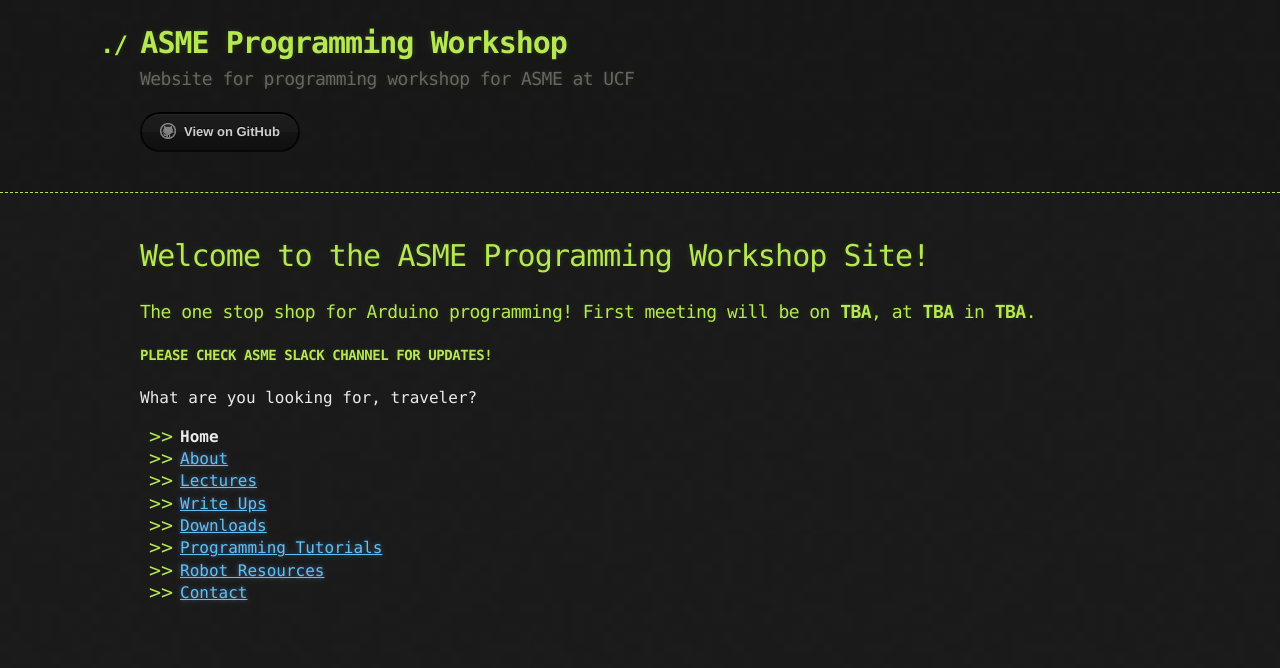
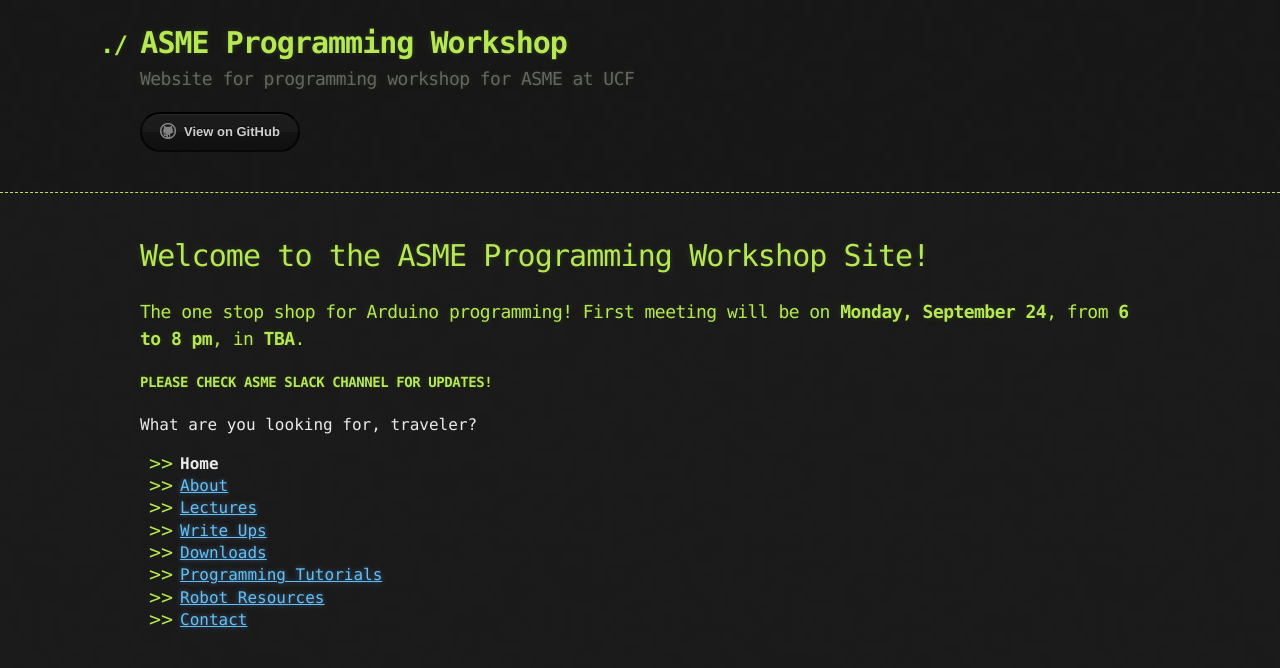
Before and after one commit to brandons209/workshop, a Jekyll site: the page built from index.md, in a window 1280 px wide. Shown: the top 668 px of the page. Built offline with Jekyll 4.4.1, drawn with Linux system fonts in a browser that asks for light colours; our own code applies the rules of GitHub Pages for plain Markdown files.

Commit message:
small changes, meeting time update

```diff
--- a/index.md
+++ b/index.md
@@ -4,7 +4,7 @@
 
 #  Welcome to the ASME Programming Workshop Site!
 
-### The one stop shop for Arduino programming! First meeting will be on **TBA**, at **TBA** in **TBA**.
+### The one stop shop for Arduino programming! First meeting will be on **Monday, September 24**, from **6 to 8 pm**, in **TBA**.
 #### **PLEASE CHECK ASME SLACK CHANNEL FOR UPDATES!**
 What are you looking for, traveler?
 * **Home**
```
Also changed, not shown: pages/Lectures.md (+1 -1 lines).
